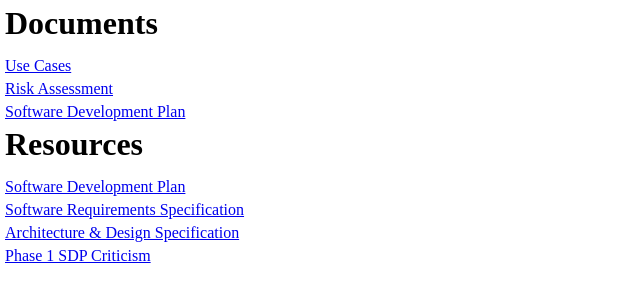
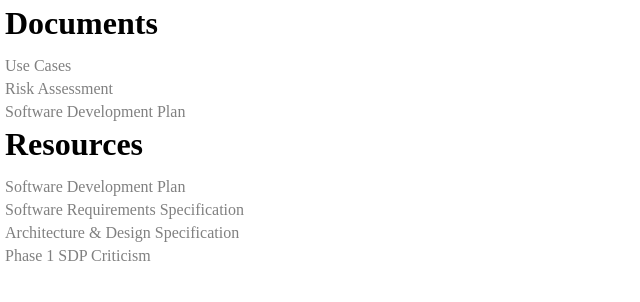
Before and after one commit to vkonen1/cmsc447, a PHP site: page /documents.html in a window 1280 px wide. Shown: the top 302 px of the page, without its empty margins (0-640 px from the left). Run offline with PHP 8.4, Linux system fonts and the light colour scheme.

Commit message:
Style updates to documents page;

```diff
--- a/css/documents.css
+++ b/css/documents.css
@@ -9,3 +9,12 @@ h1 {
 p {
 	margin: 5px 0;
 }
+
+a {
+	color: gray;
+	text-decoration: none;
+}
+
+a:visited {
+	color: gray;
+}
```
